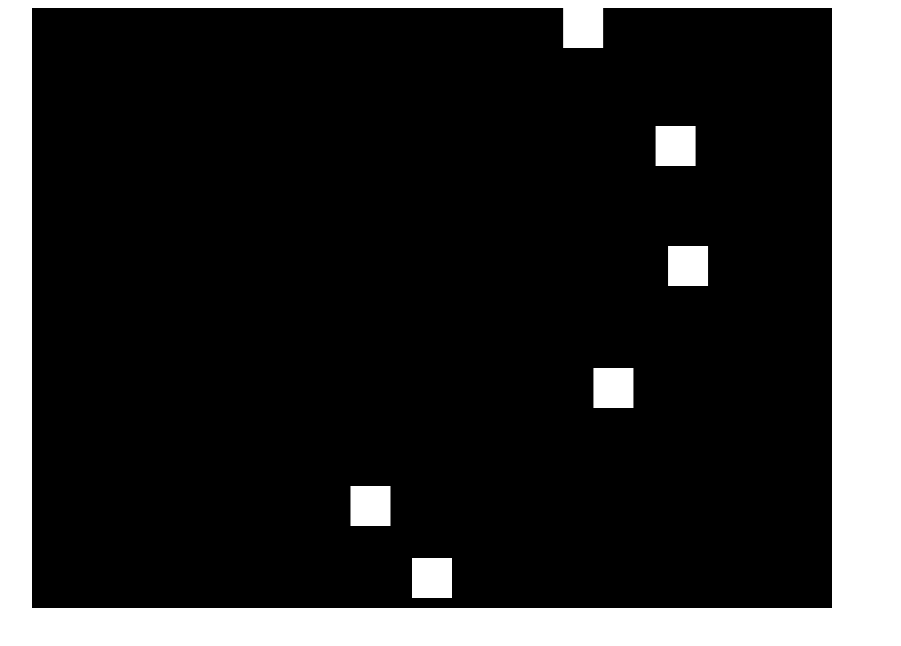
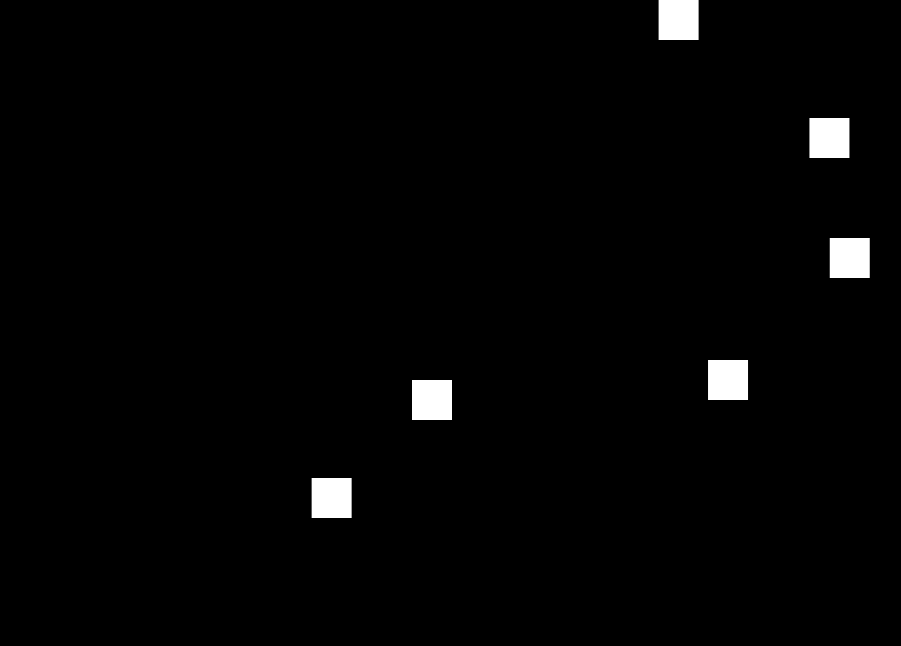
Before and after one commit to Chaitanya2010-android/shootergame, a plain HTML site: page index.html in a window 1280 px wide. Shown: the whole page, without its empty margins (208-1109 px from the left). Drawn offline with Linux system fonts and the light colour scheme.

Commit message:
Update index.html

```diff
--- a/index.html
+++ b/index.html
@@ -1,25 +1,39 @@
 <!DOCTYPE html>
 <html>
 <head>
-  <title>Simple 2D Shooter</title>
+  <title>Full Screen Shooter</title>
   <style>
-    canvas { background: black; display: block; margin: auto; }
+    body { margin: 0; overflow: hidden; }
+    canvas { background: black; display: block; }
   </style>
 </head>
 <body>
-<canvas id="gameCanvas" width="800" height="600"></canvas>
+<canvas id="gameCanvas"></canvas>
 <script>
 const canvas = document.getElementById("gameCanvas");
 const ctx = canvas.getContext("2d");
 
-let player = { x: 380, y: 550, w: 40, h: 40, speed: 5 };
+// Resize canvas to full window
+function resizeCanvas() {
+  canvas.width = window.innerWidth;
+  canvas.height = window.innerHeight;
+}
+resizeCanvas();
+window.addEventListener("resize", resizeCanvas);
+
+let player = { x: canvas.width/2, y: canvas.height/2, w: 40, h: 40, speed: 5, angle: 0 };
 let bullets = [];
 let enemies = [];
-let keys = {}; // track pressed keys
+let keys = {};
+let mouse = { x: canvas.width/2, y: canvas.height/2 };
 
 function drawPlayer() {
+  ctx.save();
+  ctx.translate(player.x, player.y);
+  ctx.rotate(player.angle);
   ctx.fillStyle = "white";
-  ctx.fillRect(player.x, player.y, player.w, player.h);
+  ctx.fillRect(-player.w/2, -player.h/2, player.w, player.h);
+  ctx.restore();
 }
 
 function drawBullets() {
@@ -35,11 +49,16 @@ function drawEnemies() {
 function update() {
   ctx.clearRect(0, 0, canvas.width, canvas.height);
 
-  // Player movement with WASD
+  // Movement WASD
   if (keys["w"] && player.y > 0) player.y -= player.speed;
-  if (keys["s"] && player.y + player.h < canvas.height) player.y += player.speed;
+  if (keys["s"] && player.y < canvas.height) player.y += player.speed;
   if (keys["a"] && player.x > 0) player.x -= player.speed;
-  if (keys["d"] && player.x + player.w < canvas.width) player.x += player.speed;
+  if (keys["d"] && player.x < canvas.width) player.x += player.speed;
+
+  // Rotate towards mouse
+  let dx = mouse.x - player.x;
+  let dy = mouse.y - player.y;
+  player.angle = Math.atan2(dy, dx);
 
   drawPlayer();
   drawBullets();
@@ -47,8 +66,11 @@ function update() {
 
   // Update bullets
   bullets.forEach((b, i) => {
-    b.y -= 7;
-    if (b.y < 0) bullets.splice(i, 1);
+    b.x += b.vx;
+    b.y += b.vy;
+    if (b.x < 0 || b.x > canvas.width || b.y < 0 || b.y > canvas.height) {
+      bullets.splice(i, 1);
+    }
   });
 
   // Update enemies
@@ -67,14 +89,27 @@ function update() {
 }
 
 // Key handling
-document.addEventListener("keydown", e => {
-  keys[e.key] = true;
-  if (e.key === " ") { // shoot without stopping
-    bullets.push({ x: player.x+player.w/2-5, y: player.y, w: 10, h: 20 });
-  }
+document.addEventListener("keydown", e => keys[e.key] = true);
+document.addEventListener("keyup", e => keys[e.key] = false);
+
+// Mouse handling
+canvas.addEventListener("mousemove", e => {
+  mouse.x = e.clientX;
+  mouse.y = e.clientY;
 });
-document.addEventListener("keyup", e => {
-  keys[e.key] = false;
+
+canvas.addEventListener("click", e => {
+  // Shoot towards cursor
+  let angle = Math.atan2(mouse.y - player.y, mouse.x - player.x);
+  let speed = 10;
+  bullets.push({
+    x: player.x,
+    y: player.y,
+    w: 8,
+    h: 8,
+    vx: Math.cos(angle) * speed,
+    vy: Math.sin(angle) * speed
+  });
 });
 
 // Spawn enemies
```
